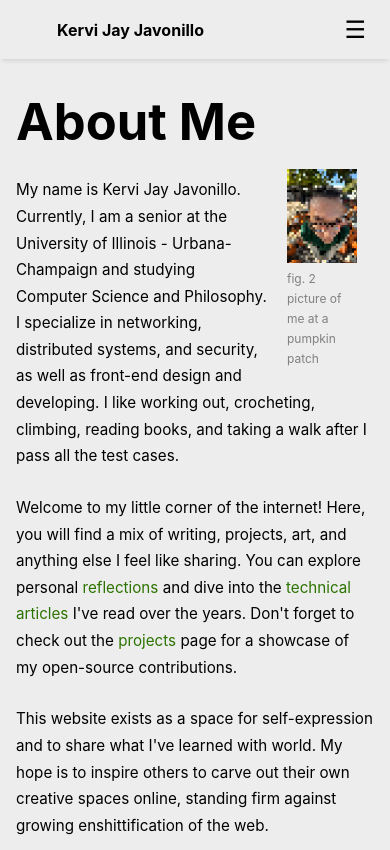
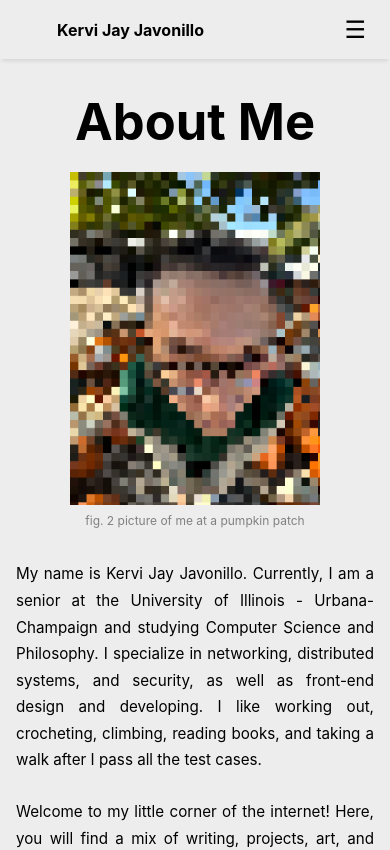
Before and after one commit to pinocchioph1129/personal-web, a React (Create React App) app: page /About in a window 390 px wide. Shown: the top 850 px of the page. Built offline with nearby package versions, Linux system fonts and the light colour scheme; some icons are missing.

Commit message:
Updated for mobile. TODO: Firt Note

```diff
--- a/src/components/navigationbar/NavigationBar.css
+++ b/src/components/navigationbar/NavigationBar.css
@@ -83,7 +83,7 @@
   }
 
   .nav-container ul {
-    display: none; /* Hide menu by default */
+    display: none;
     flex-direction: column;
     width: 100%;
     background-color: #ededed;
@@ -96,7 +96,7 @@
   }
 
   .nav-container ul.open {
-    display: flex; /* Show menu when open */
+    display: flex;
   }
 
   .nav-container ul li {
--- a/src/pages/About/About.css
+++ b/src/pages/About/About.css
@@ -152,7 +152,7 @@ p strong {
 
 .current-container {
   display: flex;
-  padding-top: 3vh;
+  padding-top: 1vh;
 }
 
 .current-video-container {
@@ -232,3 +232,37 @@ p strong {
     grid-template-columns: repeat(2, 1fr);
   }
 }
+
+@media (max-width: 768px) {
+  .current-video-container {
+    display: none;
+  }
+}
+
+@media (max-width: 768px) {
+  .intro-image {
+    float: none;
+    width: 70%;
+    max-width: 250px;
+    margin: 0 auto 2rem;
+    display: block;
+  }
+
+  .intro-image img {
+    width: 100%;
+    height: auto;
+  }
+
+  .intro-info p {
+    font-size: 1.8vh;
+    text-align: justify;
+  }
+
+  .intro-info h1 {
+    padding-bottom: 20px;
+  }
+
+  .current-container {
+    padding-top: 0px;
+  }
+}
--- a/src/pages/About/About.js
+++ b/src/pages/About/About.js
@@ -2,6 +2,7 @@ import "./About.css";
 import PhotoChanger from "../../utilities/photochange/photochanger.js";
 import { Link } from "react-router-dom";
 import { Icon } from "@iconify/react";
+import { useState, useEffect } from "react";
 import PhotoA from "../../assets/about/pfp/100p-p.png";
 import PhotoB from "../../assets/about/pfp/75p-p.png";
 import PhotoC from "../../assets/about/pfp/50p-p.png";
@@ -10,12 +11,27 @@ import PhotoE from "../../assets/about/pfp/8p-p.png";
 import PhotoF from "../../assets/about/pfp/1p-p.png";
 
 export default function About() {
+  const [isMobile, setIsMobile] = useState(false);
+
+  useEffect(() => {
+    const handleResize = () => {
+      setIsMobile(window.innerWidth <= 768);
+    };
+
+    handleResize();
+    window.addEventListener("resize", handleResize);
+
+    return () => {
+      window.removeEventListener("resize", handleResize);
+    };
+  }, []);
+
   return (
     <div className="about-container">
       <div className="intro">
         <div className="intro-info">
           <h1>About Me</h1>
-          <div className="intro-image">
+          <div className={`intro-image ${isMobile ? "mobile" : ""}`}>
             <PhotoChanger
               images={[PhotoA, PhotoB, PhotoC, PhotoD, PhotoE, PhotoF]}
               intervalTime={200}
@@ -132,6 +148,7 @@ export default function About() {
         <hr />
         <div className="current-container">
           <div className="current-video-container">
+            {!isMobile && (
               <video
                 className="current-video"
                 src={`${process.env.PUBLIC_URL}/videos/climbingme.MOV`}
@@ -144,6 +161,7 @@ export default function About() {
               >
                 Your browser does not support the video tag.
               </video>
+            )}
             <span className="current-video-title">
               vid. 1 this is me rock climbing at ARC
             </span>
--- a/src/pages/Home/Home.css
+++ b/src/pages/Home/Home.css
@@ -143,11 +143,60 @@
 
 @media (max-width: 768px) {
   .home-projects-tabs {
-    grid-template-columns: 1fr; /* Change to a single column */
-    gap: 1rem; /* Reduce gap for smaller screens */
+    grid-template-columns: 1fr;
+    gap: 1rem;
   }
 
   .home-projects-card {
-    width: 100%; /* Ensure cards take full width */
+    width: 100%;
   }
 }
+
+@media (max-width: 768px) {
+  .home-projects-tabs {
+    grid-template-columns: 1fr;
+    gap: 1rem;
+  }
+
+  .home-projects-card {
+    width: 100%;
+  }
+}
+
+@media (max-width: 768px) {
+  .intro {
+    flex-direction: column;
+    align-items: center;
+    gap: 1rem;
+  }
+
+  .image-first {
+    width: 50vw;
+    max-width: 90%;
+  }
+
+  .image-first img {
+    width: 100%;
+    height: auto;
+    object-fit: contain;
+  }
+
+  .intro-info {
+    max-width: 100%;
+    text-align: center;
+  }
+
+  .intro-info h1 {
+    font-size: 5vh;
+  }
+
+  .intro-info p {
+    font-size: 1.8vh;
+    text-align: left;
+  }
+
+  .circle {
+    margin-top: 1rem;
+    margin-left: 0;
+  }
+}
```
Also changed, not shown: 11 other files (tests, documents, lock files or other folders). Lines whose indentation alone changed are shown as unchanged.
